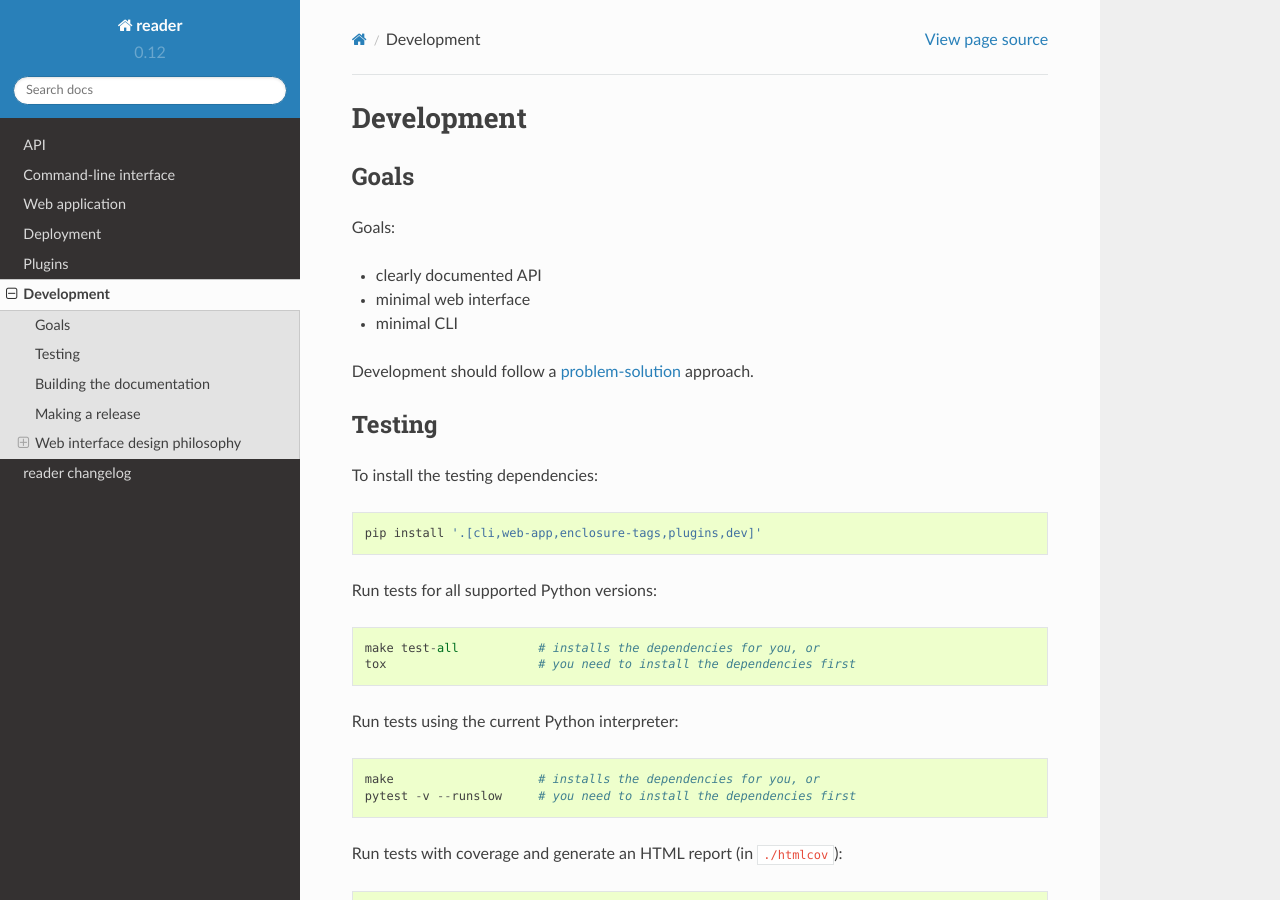
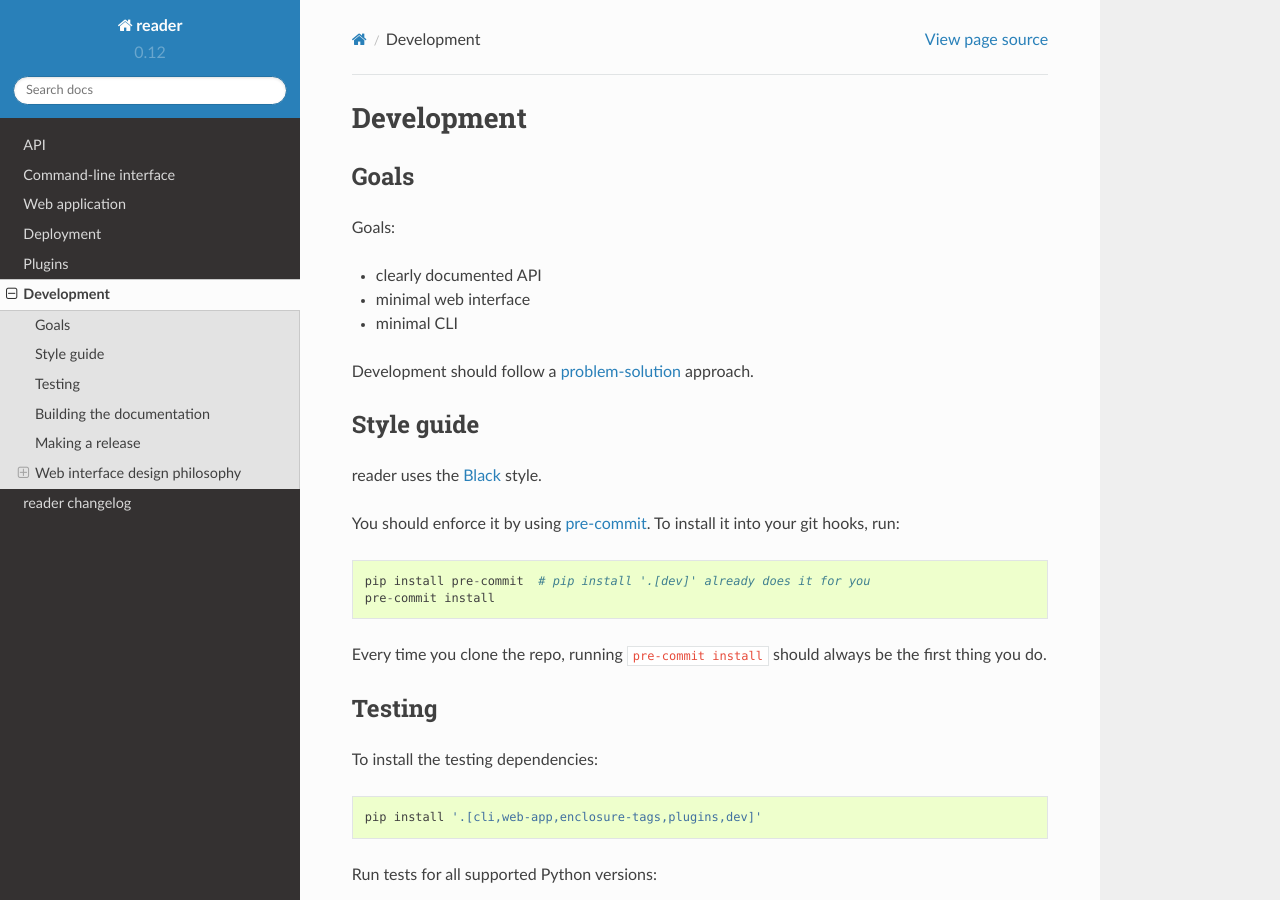
Before and after one commit to Alcides1123/reader, a Sphinx documentation site: the page built from docs/dev.rst, in a window 1280 px wide and 900 px high. Built offline with Sphinx 7.4.7 and the Read the Docs theme 2.0.0, drawn with Linux system fonts in a browser that asks for light colours.

Commit message:
Use Black and pre-commit to enforce style.

```diff
--- a/CHANGES.rst
+++ b/CHANGES.rst
@@ -15,6 +15,7 @@ Unreleased
 * Allow limiting the number of entries on the entries page
   via the ``limit`` URL parameter.
 * Add link to the feed on the entries and feeds pages. (`#118`_)
+* Use Black and pre-commit to enforce style.
 
 .. _#81: https://github.com/lemon24/reader/issues/81
 .. _#118: https://github.com/lemon24/reader/issues/118
--- a/docs/dev.rst
+++ b/docs/dev.rst
@@ -15,6 +15,21 @@ Goals:
 Development should follow a problem-solution_ approach.
 
 .. _problem-solution: https://hintjens.gitbooks.io/scalable-c/content/chapter1.html#problem-what-do-we-do-next
+
+
+Style guide
+-----------
+
+reader uses the `Black <https://black.readthedocs.io/en/stable/>`_ style.
+
+You should enforce it by using `pre-commit <https://pre-commit.com/>`_.
+To install it into your git hooks, run::
+
+    pip install pre-commit  # pip install '.[dev]' already does it for you
+    pre-commit install
+
+Every time you clone the repo, running ``pre-commit install`` should always be
+the first thing you do.
 
 
 Testing
@@ -59,6 +74,7 @@ or, using Sphinx's Makefile directly::
 
 The built HTML docs should be in ``./docs/_build/html/``.
 
+
 Making a release
 ----------------
 
--- a/setup.py
+++ b/setup.py
@@ -45,6 +45,8 @@ setup(
             'sphinx-click',
             # release
             'twine',
+            # ...
+            'pre-commit',
         ],
         'docs': ['sphinx', 'sphinx_rtd_theme', 'click>=5', 'sphinx-click'],
     },
```
Also changed, not shown: .pre-commit-config.yaml (added).
